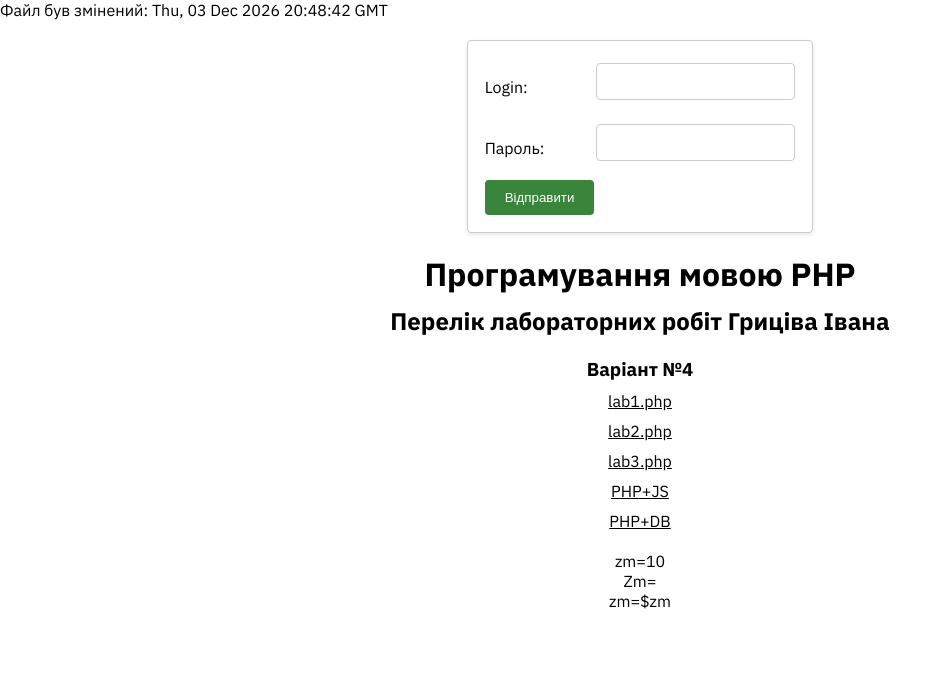
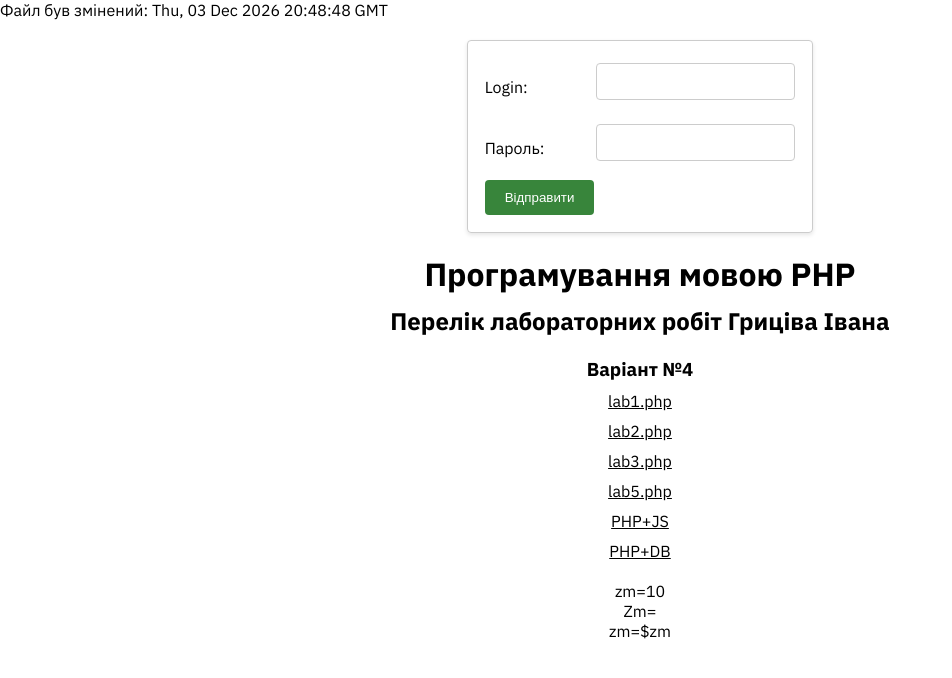
Before and after one commit to cirin0/mainPhpSite, a PHP site: page / in a window 1280 px wide. Shown: the top 678 px of the page, without its empty margins (0-952 px from the left). Run offline with PHP 8.4, Linux system fonts and the light colour scheme; data that the repository does not hold is empty.

Commit message:
edit: add lab5

```diff
--- a/index.php
+++ b/index.php
@@ -43,6 +43,7 @@
       <a href=lab1_hrytsiv/lab1.php?zm=$zm>lab1.php</a>
       <a href=lab2_hrytsiv/lab2.php?>lab2.php</a>
       <a href=lab3_hrytsiv/lab3.php?zm=" . $zm . ">lab3.php</a>
+      <a href=lab5_hrytsiv/lab5.php?>lab5.php</a>
       <a href=labJS_hrytsiv/labJS.php>PHP+JS</a>
       <a href=labDB_hrytsiv/labDB.php>PHP+DB</a>";
       echo "</div>";
```
